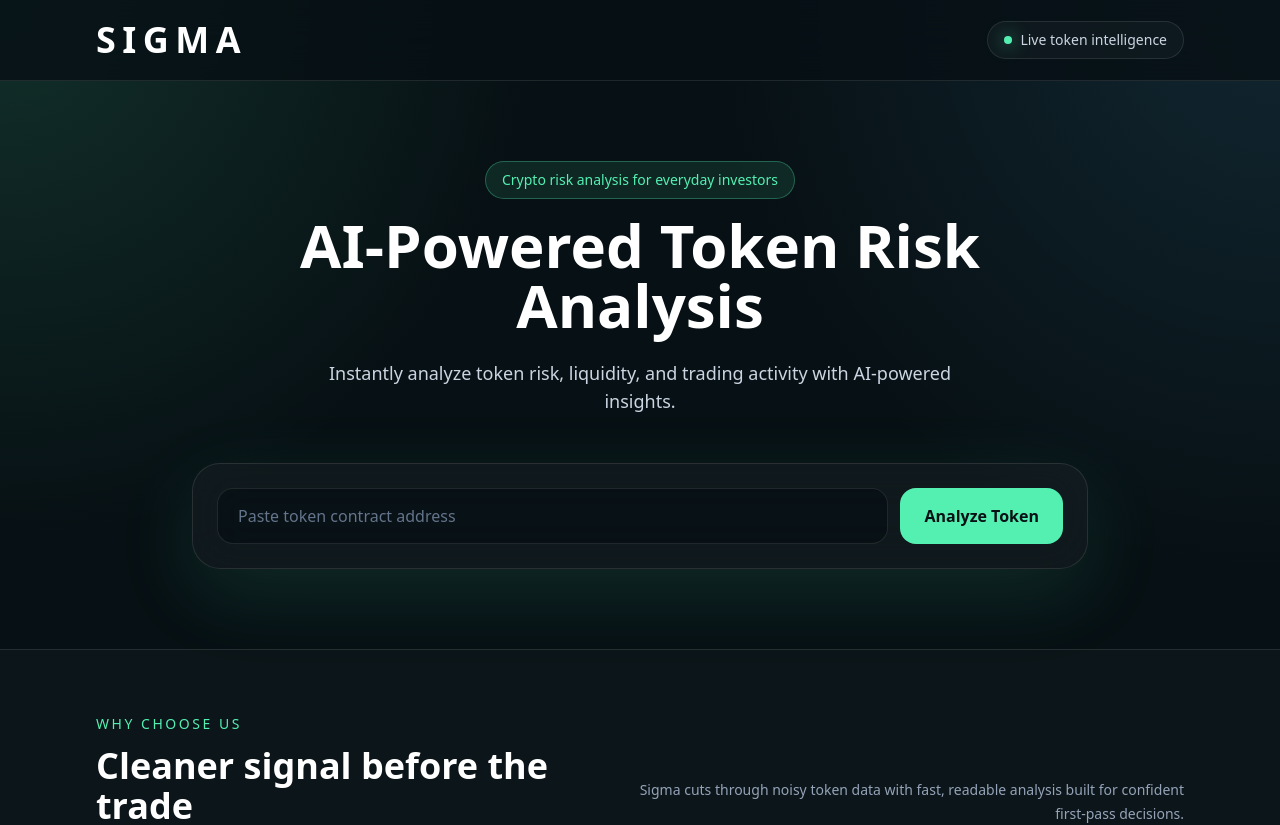
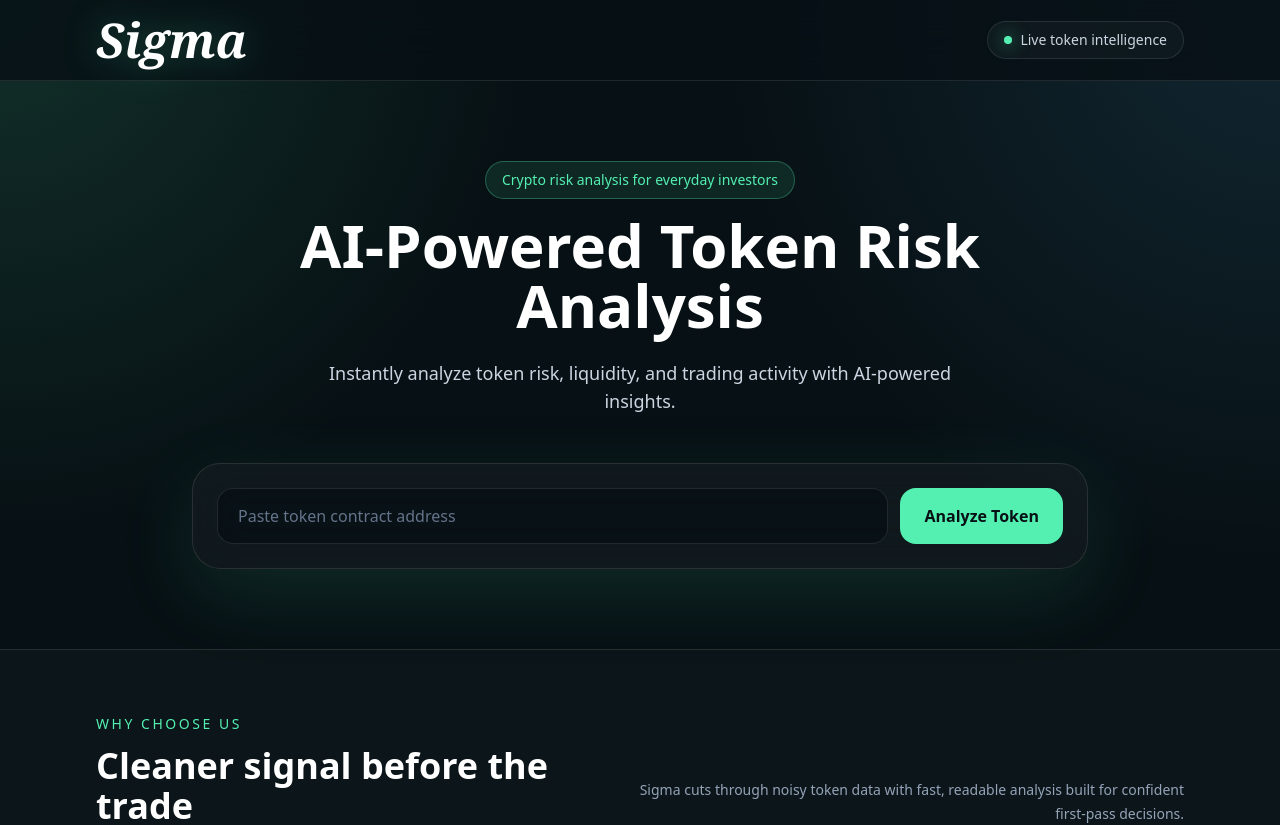
Before and after one commit to princeolawale/sigma, a Next.js app: page / in a window 1280 px wide. Shown: the top 825 px of the page. Built offline with nearby package versions, Linux system fonts and the light colour scheme.

Commit message:
Update SIGMA socials and UI

```diff
--- a/app/page.tsx
+++ b/app/page.tsx
@@ -25,7 +25,7 @@
       <nav className="border-b border-white/10 bg-ink/80 backdrop-blur-xl">
         <div className="mx-auto flex h-20 max-w-6xl items-center justify-between px-5 sm:px-8">
           <div className="flex items-center gap-3">
-            <span className="text-3xl font-semibold uppercase tracking-[0.18em] text-white sm:text-4xl">
+            <span className="font-serif text-4xl font-bold italic tracking-normal text-white drop-shadow-[0_0_18px_rgba(84,240,178,0.28)] sm:text-5xl">
               Sigma
             </span>
           </div>
```
